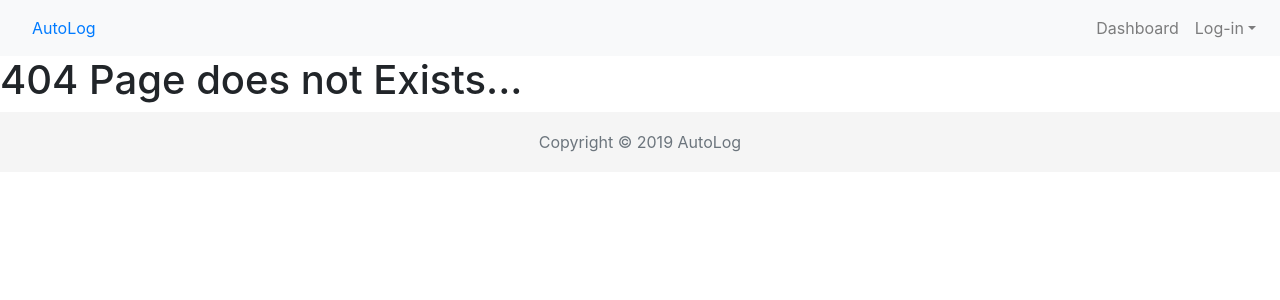
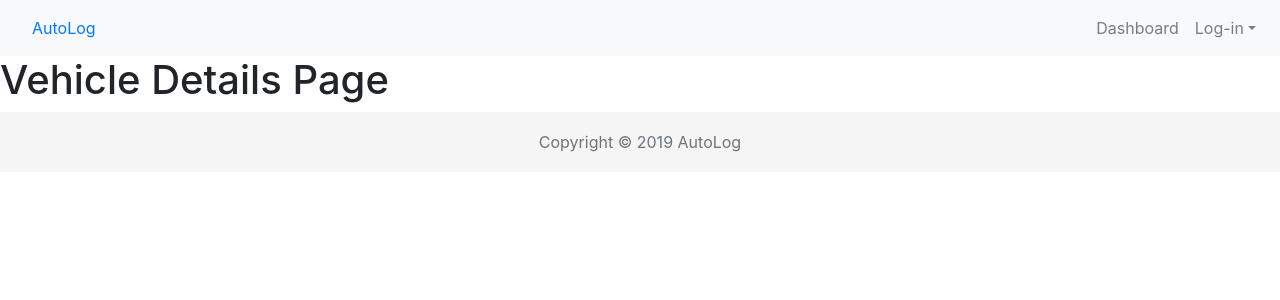
Before and after one commit to 3daddict/auto-service-log, a React (Create React App) app in the folder client/: page /vehicle-details in a window 1280 px wide. Before the commit this address had no page. Shown: the top 300 px of the page. Built offline with nearby package versions, Linux system fonts and the light colour scheme.

Commit message:
vehicle page route created

```diff
--- a/client/src/App.js
+++ b/client/src/App.js
@@ -11,6 +11,7 @@ import Footer from "./components/Footer";
 import Home from "./pages/Home";
 import Dashboard from "./pages/Dashboard";
 import Error from './components/Error';
+import VehicleDetails from "./pages/VehicleDetails";
 
 library.add(faCogs);
 
@@ -23,6 +24,7 @@ class App extends Component {
           <Switch>
             <Route exact path="/" component={Home} />
             <Route path="/dashboard" component={Dashboard} />
+            <Route path="/vehicle-details" component={VehicleDetails} />
             <Route component={Error} />
           </Switch>
           <Footer />
--- a/client/src/components/dashboard/VehicleCard.js
+++ b/client/src/components/dashboard/VehicleCard.js
@@ -1,4 +1,5 @@
 import React, { Fragment } from "react";
+import { Link } from 'react-router-dom';
 import { Col, Card, CardTitle, CardSubtitle, CardText, Button } from "reactstrap";
 import SettingsGroup from "./SettingsGroup";
 import VehicleEditForm from "./VehicleEditForm";
@@ -55,7 +56,7 @@ export default class VehicleCard extends React.Component {
                 {model} | {year}
               </CardSubtitle>
               <div className="text-right">
-              <Button className="mt-2 mb-2 mr-2" color="primary">Details</Button>
+              <Button className="mt-2 mb-2 mr-2" color="primary"><Link to="/vehicle-details"  style={{ textDecoration: 'none', color: 'white' }} >Details</Link></Button>
                 <SettingsGroup
                   handleEditClick={this.handleEditClick}
                   handleDeleteClick={this.handleDeleteClick}
--- /dev/null
+++ b/client/src/pages/VehicleDetails.js
@@ -0,0 +1,19 @@
+import React, { Component } from 'react'
+
+export default class VehicleDetails extends Component {
+    constructor(props) {
+      super(props)
+
+      this.state = {
+
+      }
+    }
+
+  render() {
+    return (
+      <div>
+        <h1>Vehicle Details Page</h1>
+      </div>
+    )
+  }
+}
```
